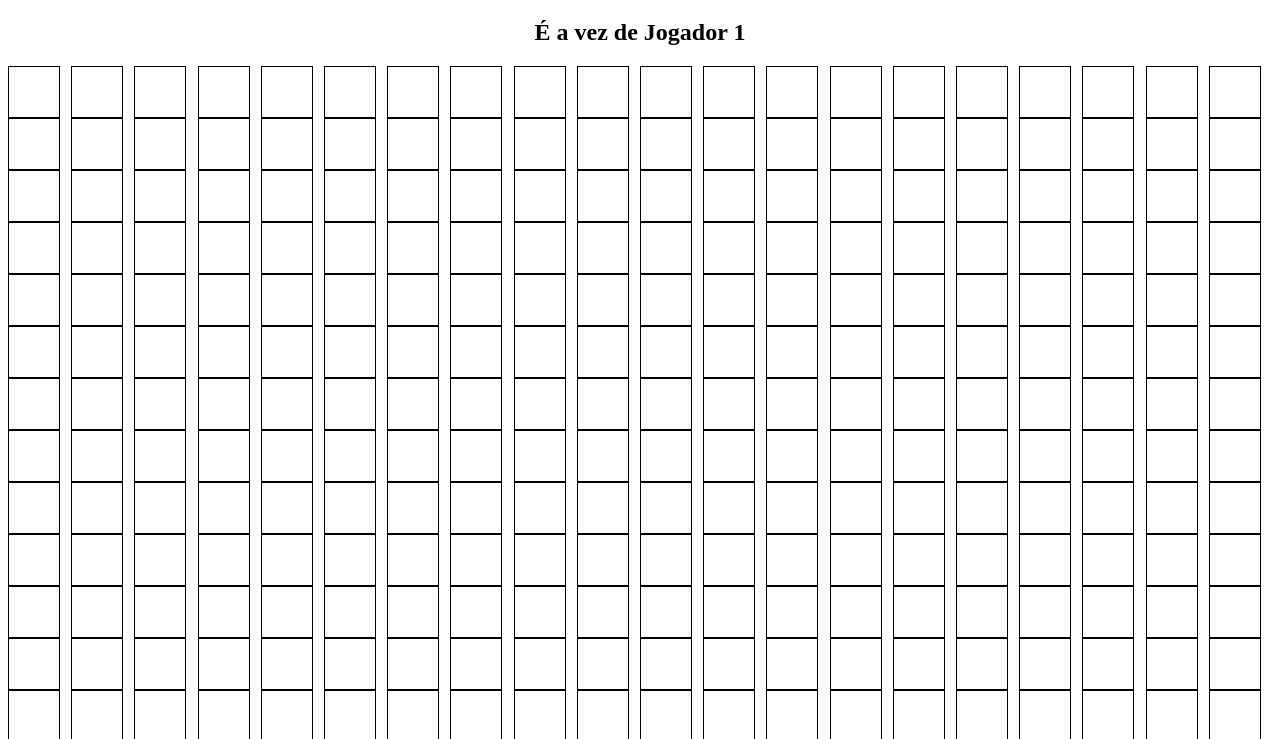
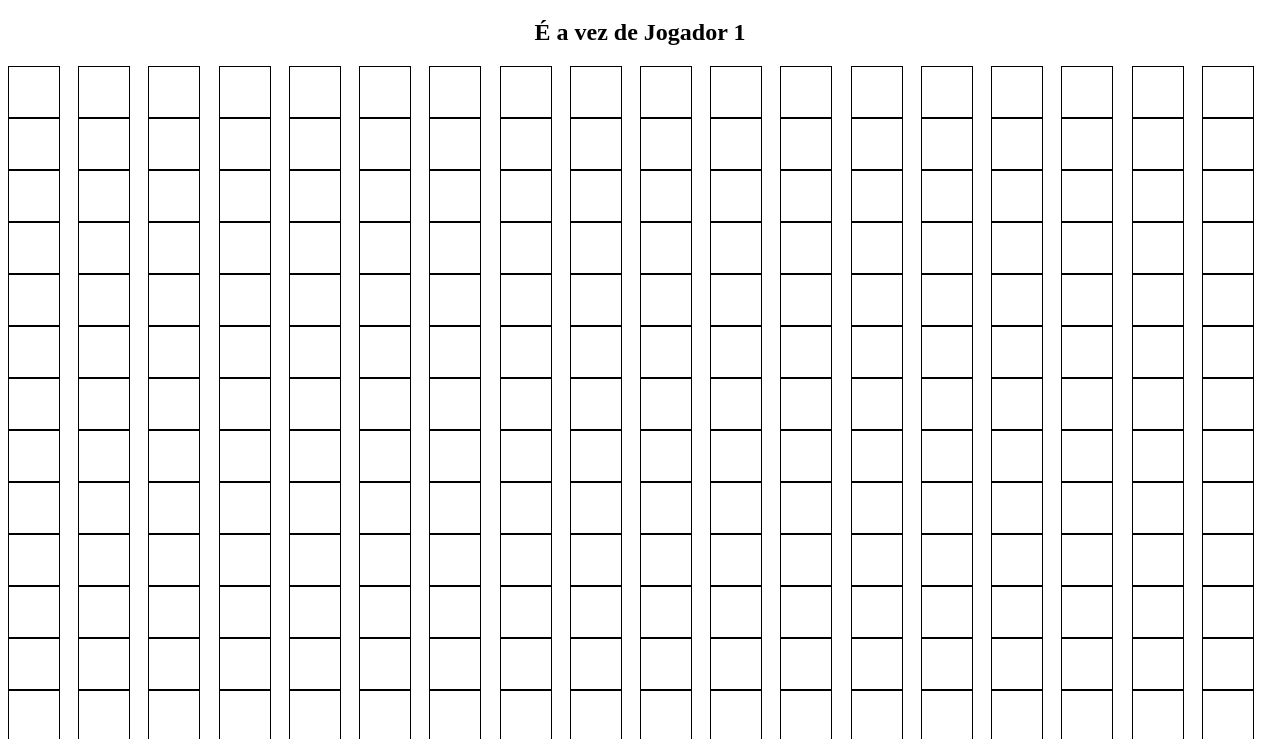
Before and after one commit to JoseDesen/Ache-o-buraco, a plain HTML site: page multiplayer/index.html in a window 1280 px wide. Both pictures are taken after a click on the button "Iniciar Jogo". Shown: the part 61-800 px from the top of the page. Drawn offline with Linux system fonts and the light colour scheme.

Commit message:
diminui o tanto de celulas  do tabuleiro do multiplayer

```diff
--- a/multiplayer/style.css
+++ b/multiplayer/style.css
@@ -1,12 +1,11 @@
 
 body {
     text-align:center;
-    overflow: auto;
 }
 
 #tabuleiro {
     display: grid;
-    grid-template-columns: repeat(20, 1fr);
+    grid-template-columns: repeat(18, 1fr);
 
 }
 
```
